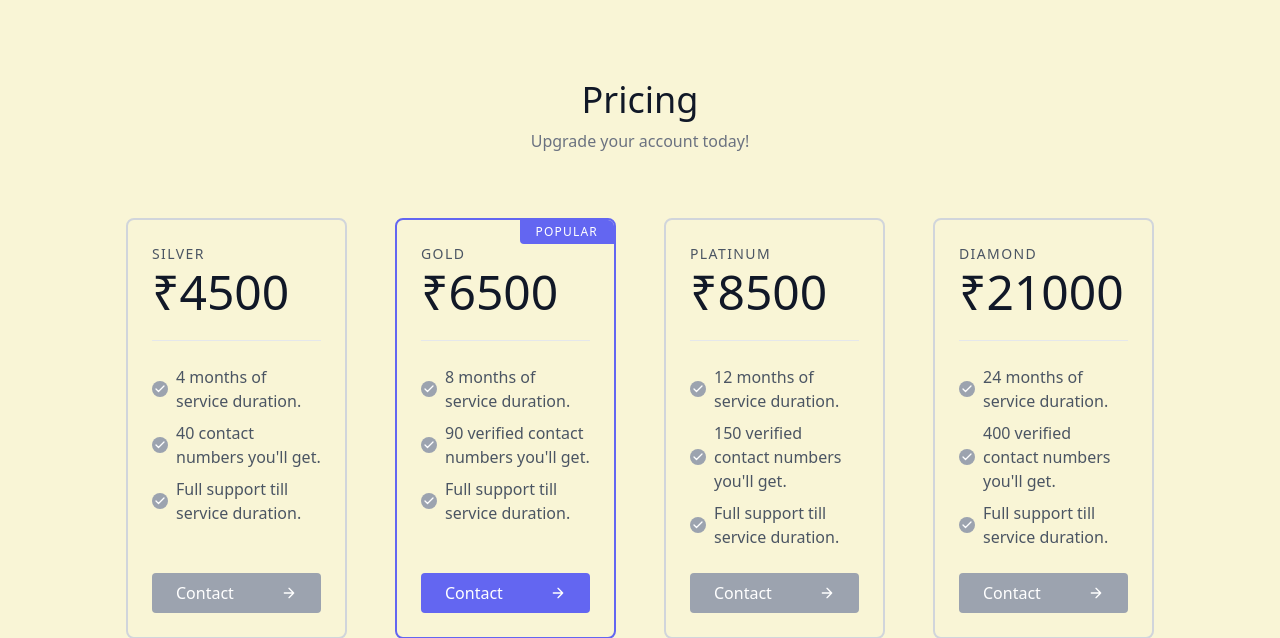
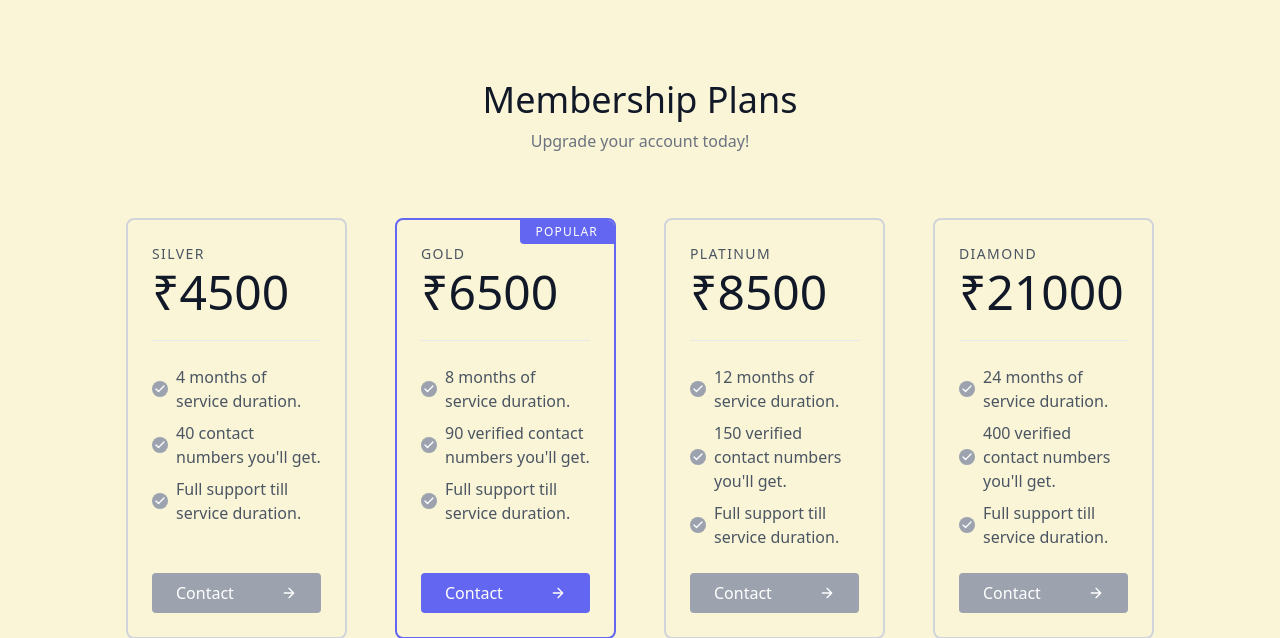
Before and after one commit to surajkanojia05/perfectmatch, a Django app: page /membership in a window 1280 px wide. Shown: the part 78-716 px from the top of the page. Run offline with Django 3.2, Linux system fonts and the light colour scheme.

Commit message:
Update membership.html

```diff
--- a/templates/membership.html
+++ b/templates/membership.html
@@ -4,7 +4,7 @@
 <section class="text-gray-600 body-font overflow-hidden">
   <div class="container px-5 py-20 mx-auto">
     <div class="flex flex-col text-center w-full mb-10">
-      <h1 class="sm:text-4xl text-3xl font-medium title-font mb-2 text-gray-900">Pricing</h1>
+      <h1 class="sm:text-4xl text-3xl font-medium title-font mb-2 text-gray-900">Membership Plans</h1>
       <p class="lg:w-2/3 mx-auto leading-relaxed text-base text-gray-500">Upgrade your account today!</p>
     </div>
     <div class="flex flex-wrap -m-4">
```
